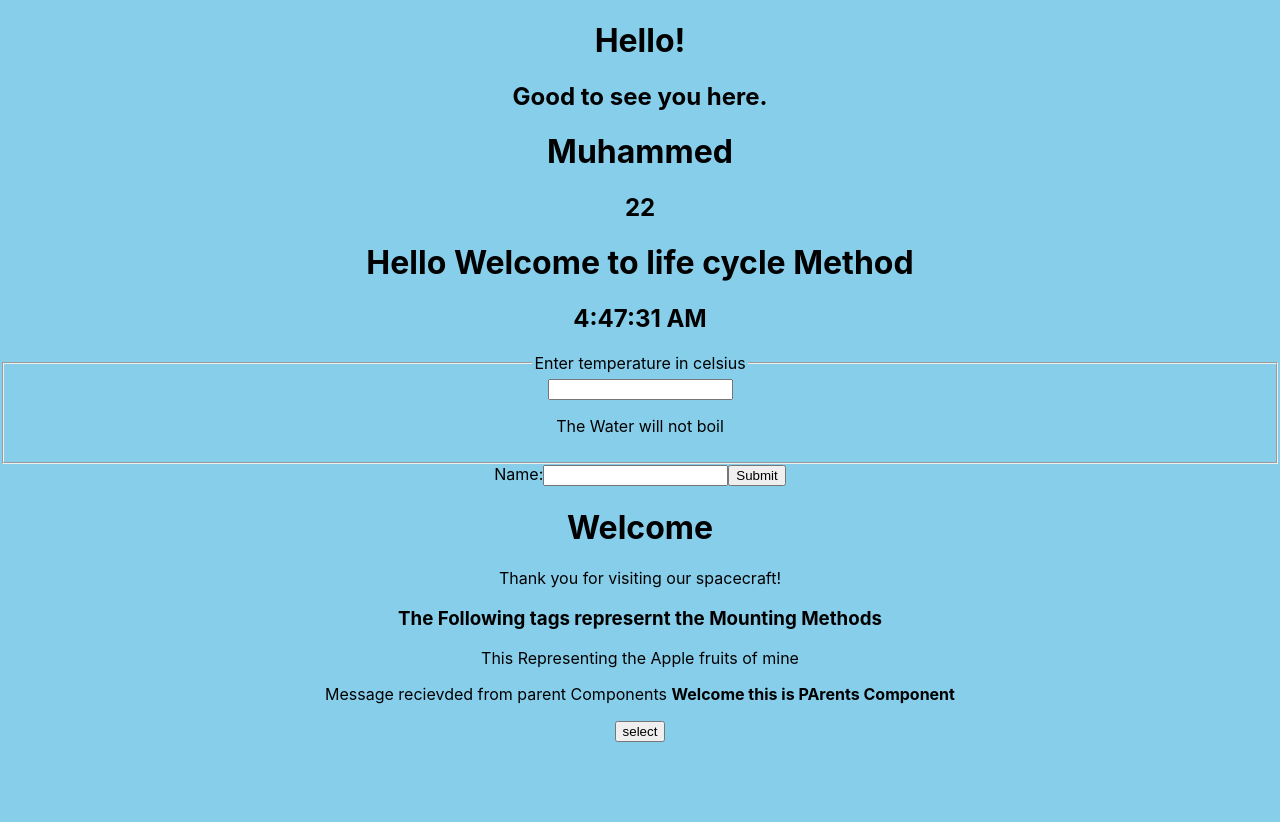
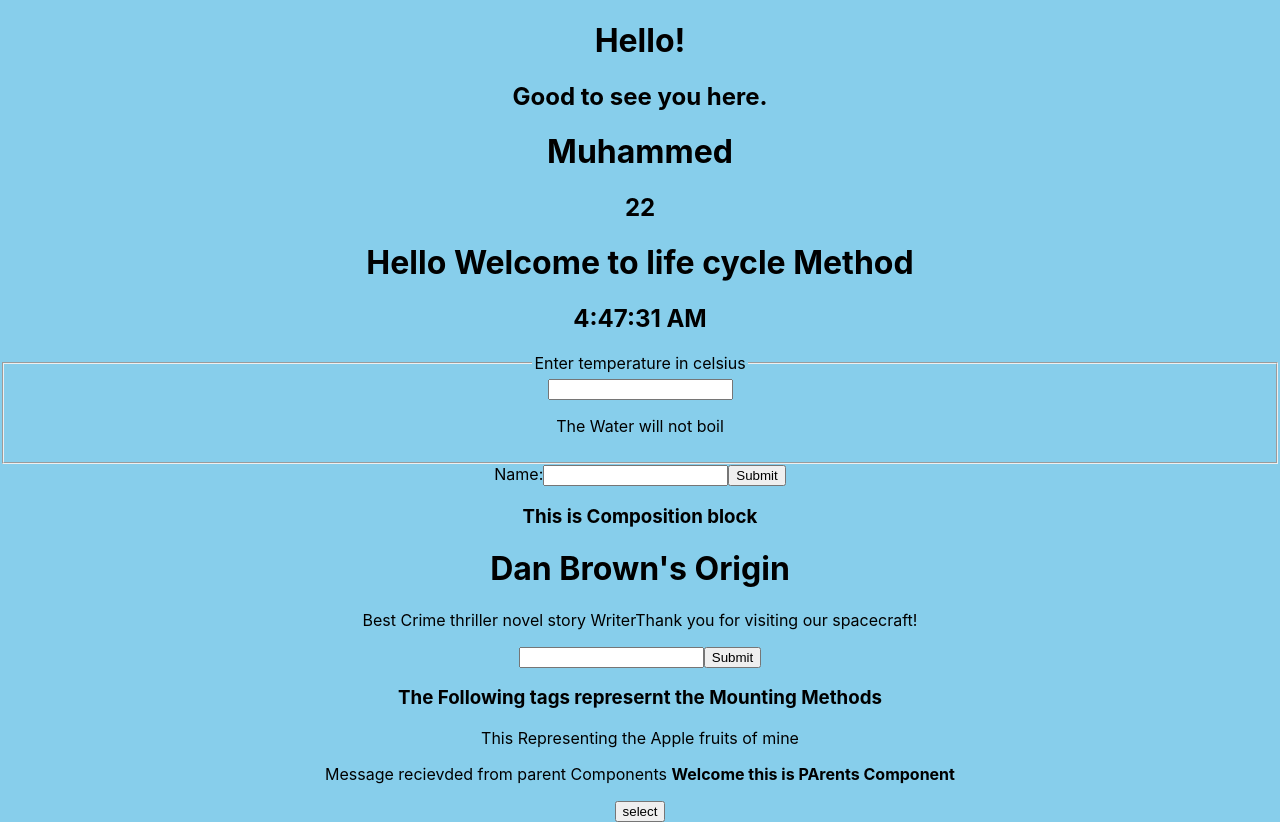
Before and after one commit to Mdhamza77/React, a React (Create React App) app: page / in a window 1280 px wide. Before the commit the page ends 800 px from the top, so only its background shows below. Built offline with nearby package versions, Linux system fonts and the light colour scheme.

Commit message:
Implementation on Click and Compostions

```diff
--- a/src/Composition.js
+++ b/src/Composition.js
@@ -8,19 +8,50 @@ function FancyBorder(props) {
   );
 }
 
-function Composition() {
+function Compos(props) {
     return (
         <FancyBorder color="blue">
         <h1 className="Dialog-title">
-          Welcome
+          {props.title}
         </h1>
         <p className="Dialog-message">
+          {props.def}
           Thank you for visiting our spacecraft!
         </p>
-
+           {props.children}
       </FancyBorder>
 
     );
 }
 
+
+class Composition extends React.Component {
+  constructor(props){
+    super(props);
+    this.state = {text : " "}
+    this.Change = this.Change.bind(this);
+    this.text = this.text.bind(this);
+  }
+  Change(e){
+    this.setState({
+        text : e.target.value
+    })
+  }
+    text(){
+      alert(`Display the following Comments   ${this.state.text}`)
+    }
+
+  render() {
+    return (
+      <div>
+        <h3>This is Composition block</h3>
+         <Compos title = "Dan Brown's Origin"
+             def = "Best Crime thriller novel story Writer" />
+          <input type="text" value={this.state.text} onChange ={this.Change} />
+          <button value={this.state.text} onClick={this.text} >Submit</button>
+      </div>
+    );
+  }
+}
+
 export default Composition;
--- a/src/Keyboard.js
+++ b/src/Keyboard.js
@@ -4,6 +4,7 @@ class Keyboard extends Component {
     constructor(props){
         super(props);
         this.state = {isOpen : false}
+         // Create a ref to store the  Toggle in DOM element
         this.toggle = React.createRef();
         this.insideHandler = this.insideHandler.bind(this);
         this.outsideHandler = this.outsideHandler.bind(this);
@@ -19,6 +20,8 @@ class Keyboard extends Component {
             isOpen : !current.isOpen
         }))
     }
+    // Explicitly focus the text input using the raw DOM API
+  // Note: we're accessing "current" to get the DOM node
     outsideHandler(event){
         if(this.state.isOpen && !this.toggle.current.contains(event.target)){
             this.setState({isOpen:false});
@@ -26,6 +29,8 @@ class Keyboard extends Component {
     }
     render() {
         return (
+            // Use the `ref` callback to store a reference to the toggle input DOM
+            // element in an instance field (for example, this.toggle).
             <div ref={this.toggle}>
                 <button onClick={this.insideHandler}>select</button>
                 {this.state.isOpen &&(
--- a/src/ParentChild.js
+++ b/src/ParentChild.js
@@ -1,4 +1,4 @@
-import React, { Children, Component } from 'react';
+import React, {Component } from 'react';
 
 class ParentChild extends Component {
     constructor(props){
--- a/src/Stateup.js
+++ b/src/Stateup.js
@@ -21,7 +21,8 @@ class Stateup extends Component {
         const temp = this.state.temperature
         return (
             <fieldset>
-                <legend>Enter temperature in celsius</legend>                 <input type="number" value={temp} onChange={this.handle} />
+                <legend>Enter temperature in celsius</legend>
+                <input type="number" value={temp} onChange={this.handle} />
                 <Temp celsius={parseFloat(temp)} />
             </fieldset>
         );
--- a/src/index.js
+++ b/src/index.js
@@ -7,26 +7,10 @@ import reportWebVitals from './reportWebVitals';
 const root = ReactDOM.createRoot(document.getElementById('root'))
 
 root.render(<App/>)
-// class Examp extends React.Component {
-//     constructor(props){
-//         super(props);
-//         this.state = {
-//             value : ""
-//         }
 
-//     }
-//     handle(){
-//         console.log("Click handle")
-//     }
-//     render(){
-//         return(
-//             <button onClick={()=>{this.handle()}}></button>
-//         )
-//     }
-// }
-// export default Examp;
 
 // root.render(<Examp/>)
+
 
 
 
@@ -35,51 +19,3 @@ console.log("Define React ?")
 // to log results (for example: reportWebVitals(console.log))
 // or send to an analytics endpoint. Learn more: https://bit.ly/CRA-vitals
 reportWebVitals();
-
-
-class OuterClickExample extends React.Component {
-  constructor(props) {
-    super(props);
-
-    this.state = { isOpen: false };
-    this.toggleContainer = React.createRef();
-
-    this.onClickHandler = this.onClickHandler.bind(this);
-    this.onClickOutsideHandler = this.onClickOutsideHandler.bind(this);
-  }
-
-  componentDidMount() {
-    window.addEventListener('click', this.onClickOutsideHandler);
-  }
-
-  componentWillUnmount() {
-    window.removeEventListener('click', this.onClickOutsideHandler);
-  }
-
-  onClickHandler() {
-    this.setState(currentState => ({
-      isOpen: !currentState.isOpen
-    }));
-  }
-
-  onClickOutsideHandler(event) {
-    if (this.state.isOpen && !this.toggleContainer.current.contains(event.target)) {
-      this.setState({ isOpen: false });
-    }
-  }
-
-  render() {
-    return (
-      <div ref={this.toggleContainer}>
-        <button onClick={this.onClickHandler}>Select an option</button>
-        {this.state.isOpen && (
-          <ul>
-            <li>Option 1</li>
-            <li>Option 2</li>
-            <li>Option 3</li>
-          </ul>
-        )}
-      </div>
-    );
-  }
-}
```
Also changed, not shown: src/Onclick.js (added, +18 -0 lines), src/Sample.txt.
